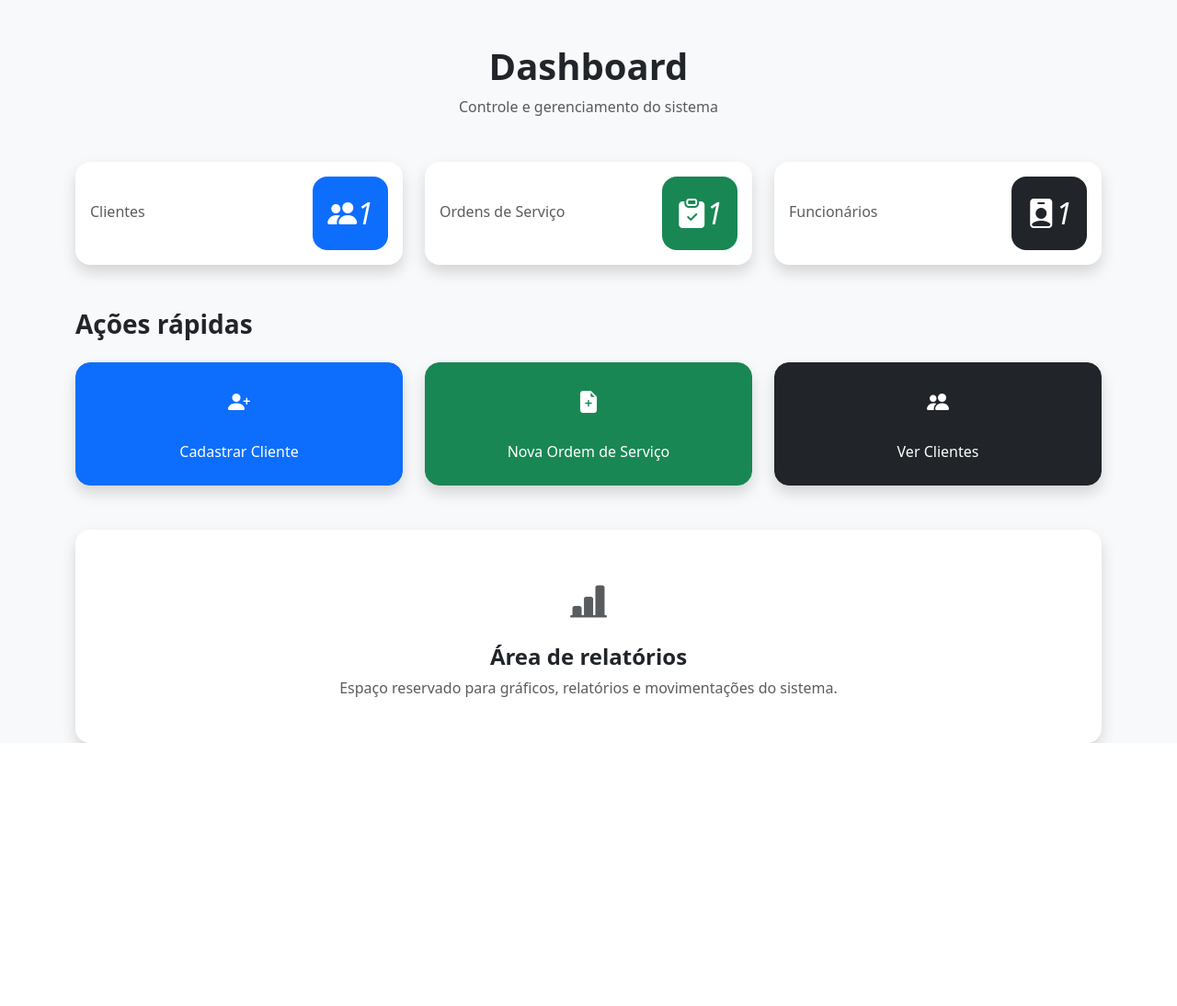
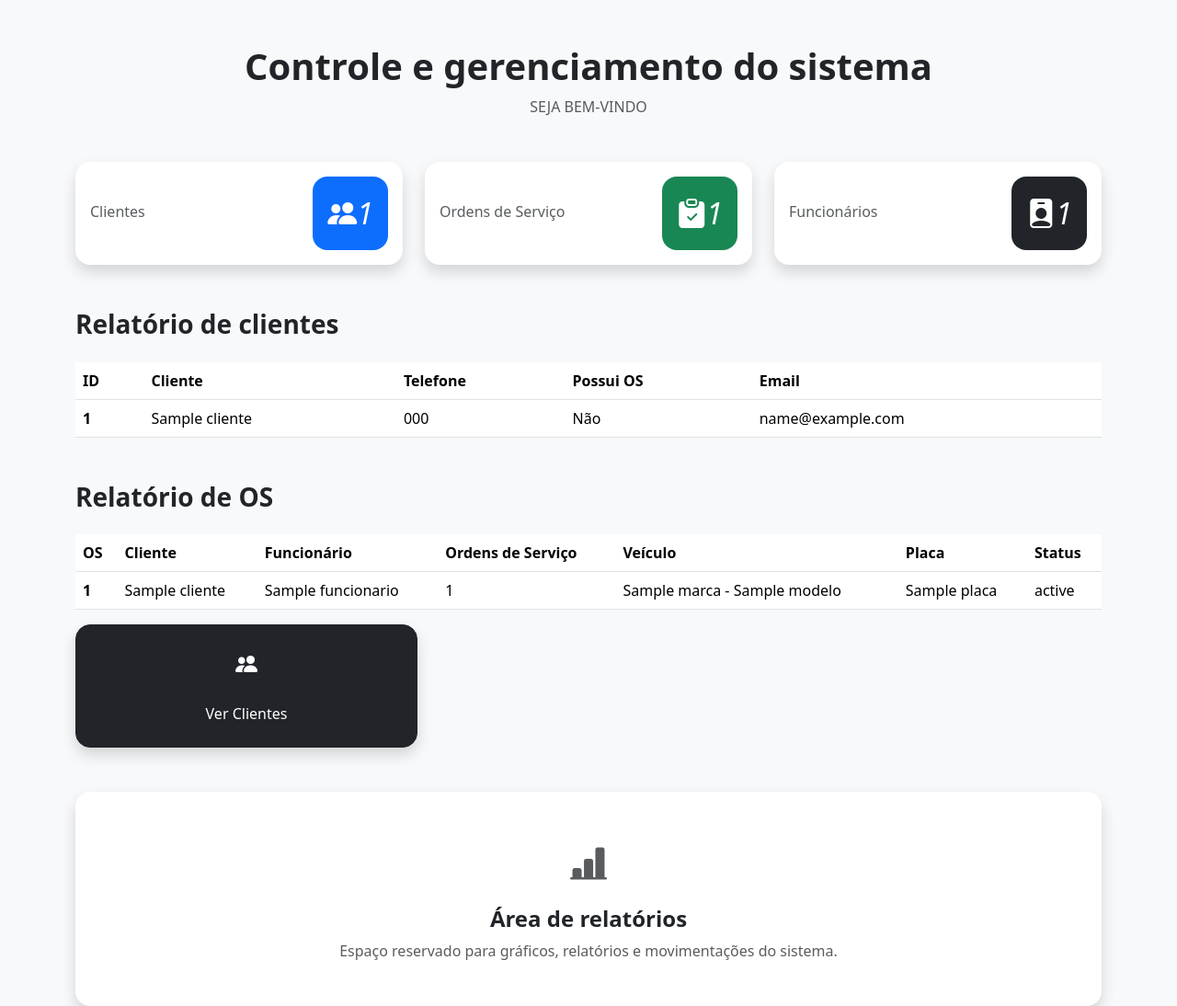
Before and after one commit to gabrielsousa2310/projetofinal708, a Flask app: template templates/dashboard.html in a window 1280 px wide. Shown: the part 56-1150 px from the top of the page at 92% size. Before the commit the page ends 864 px from the top, so only its background shows below. Run offline with Flask 3, Linux system fonts and the light colour scheme; the template is opened without the code that fills it: most values are stand-ins (such as "Sample title", 1, 10 or a date in 2020).

Commit message:
minhas alteracoes antes de atualizar no meu computador
:wq:wq:wq#:wq

```diff
--- a/app.py
+++ b/app.py
@@ -42,20 +42,23 @@ def dashboard():
         print('Usuário não logado')
         return redirect(url_for('index'))
 
-    clientes = supabase.table('clientes').select('*').execute()
     registro_os = supabase.table('registro_os').select('*').execute()
     funcionarios = supabase.table('funcionarios').select('*').execute()
+    clientes = supabase.table('clientes').select('*,registro_os(id)').execute()
 
     total_clientes = len(clientes.data) if clientes.data else 0
     total_registro_os = len(registro_os.data) if registro_os.data else 0
     total_funcionarios = len(funcionarios.data) if funcionarios.data else 0
 
-    return render_template('dashboard.html',total_clientes=total_clientes, total_registro_os=total_registro_os, total_funcionarios=total_funcionarios)
+    relatorio = (supabase.table('registro_os').select('*, clientes(nome), funcionarios(nome), veiculos(placa, marca, modelo)').execute())
+
+
+    return render_template('dashboard.html',total_clientes=total_clientes, total_registro_os=total_registro_os, total_funcionarios=total_funcionarios, relatorio=relatorio.data, clientes=clientes.data)
 
 
 @app.route('/cadastro_clientes',methods=['GET','POST'])
 def cadastro_clientes():
-    #verificar se o usuário está logado
+
     if 'id_usuario' not in session:
         print('Usuário não logado')
         return redirect(url_for('index'))
@@ -85,18 +88,20 @@ def cadastro_clientes():
 
 @app.route('/cadastro_funcionarios', methods=['GET', 'POST'])
 def cadastro_funcionarios():
-    #verificar se o usuário está logado
+
     if 'id_usuario' not in session:
         print('Usuário não logado')
         return redirect(url_for('index'))
 
     if request.method == 'POST':
+
         nome = request.form.get('nome')
         cpf = request.form.get('cpf')
-
         telefone = request.form.get('telefone')
         email = request.form.get('email')
         endereco = request.form.get('endereco')
+        numero = request.form.get('numero')
+        complemento = request.form.get('complemento')
 
         cargo = request.form.get('cargo')
         especialidade = request.form.get('especialidade')
@@ -113,6 +118,8 @@ def cadastro_funcionarios():
             'telefone': telefone,
             'email': email,
             'endereco': endereco,
+            'numero': numero,
+            'complemento': complemento,
             'cargo': cargo,
             'especialidade': especialidade,
             'salario': salario,
@@ -136,76 +143,69 @@ def registro_os():
         return redirect(url_for('index'))
 
     if request.method == 'POST':
-
-        cliente = request.form.get('cliente')
-        veiculo = request.form.get('veiculo')
-        placa = request.form.get('placa')
-        funcionario = request.form.get('funcionario')
+        cliente_id = request.form.get('cliente_id')
+        veiculo_id = request.form.get('veiculo_id')
+        funcionario_id = request.form.get('funcionario_id')
         problema_relatado = request.form.get('problema_relatado')
         servico_realizado = request.form.get('servico_realizado')
         valor = request.form.get('valor')
         status = request.form.get('status')
         observacoes = request.form.get('observacoes')
-        cliente_id = request.form.get('cliente_id')
 
         dados = {
-            'cliente': cliente,
-            'veiculo': veiculo,
-            'placa': placa,
-            'funcionario': funcionario,
+            'cliente_id': cliente_id,
+            'veiculo_id': veiculo_id,
+            'funcionario_id': funcionario_id,
             'problema_relatado': problema_relatado,
             'servico_realizado': servico_realizado,
             'valor': valor,
             'status': status,
-            'observacoes': observacoes,
-            'cliente_id' : cliente_id
+            'observacoes': observacoes
         }
-
+        print(dados)
         supabase.table('registro_os').insert(dados).execute()
         flash('Ordem de serviço registrada com sucesso!')
 
-
-
         return redirect(url_for('registro_os'))
 
-    cliente = supabase.table('clientes').select('id','nome').execute()
-
-    return render_template('registro_os.html', cliente=cliente.data)
-
+    clientes = supabase.table('clientes').select('*').execute()
+    funcionarios = supabase.table('funcionarios').select('*').execute()
+    veiculos = supabase.table('veiculos').select('*').execute()
+    registro_os = supabase.table('registro_os').select('*,clientes(nome),veiculos(marca,modelo,placa)').execute()
+    return render_template('registro_os.html', registro_os=registro_os.data, funcionarios=funcionarios.data, clientes=clientes.data, veiculos=veiculos.data)
 
 @app.route('/cadastro_veiculos', methods=['GET', 'POST'])
+
 def cadastro_veiculos():
     if 'id_usuario' not in session:
         print('Usuario nao logado')
         return redirect(url_for('index'))
 
-
-
     if request.method == 'POST':
+        cliente_id = request.form.get('cliente_id')
         marca = request.form.get('marca')
         modelo = request.form.get('modelo')
         ano = request.form.get('ano')
         placa = request.form.get('placa')
         cor = request.form.get('cor')
         observacoes = request.form.get('observacoes')
-        cliente_id = request.form.get("cliente_id")
 
         dados = {
+            'cliente_id': cliente_id,
             'marca': marca,
             'modelo': modelo,
             'ano': ano,
             'placa': placa,
             'cor': cor,
-            'observacoes': observacoes,
-            'cliente_id': cliente_id
+            'observacoes': observacoes
         }
 
         supabase.table('veiculos').insert(dados).execute()
         return redirect(url_for('cadastro_veiculos'))
 
-    cliente = supabase.table('clientes').select("id,nome").execute()
+    clientes = supabase.table('clientes').select('*').execute()
 
-    return render_template('cadastro_veiculos.html', cliente=cliente.data)
+    return render_template('cadastro_veiculos.html', clientes=clientes.data)
 
 
 @app.route('/ver_clientes')
@@ -217,7 +217,6 @@ def ver_clientes():
     clientes = supabase.table('clientes').select('*').execute()
 
     return render_template('ver_clientes.html',clientes=clientes.data)
-
 
 @app.route('/editar_cliente/<int:id>', methods=['GET', 'POST'])
 def editar_cliente(id):
--- a/templates/cadastro_clientes.html
+++ b/templates/cadastro_clientes.html
@@ -64,6 +64,7 @@
                                 class="form-control form-control-lg rounded-3"
                                 placeholder="Digite o nome completo do cliente" maxlength="100"
                                 required
+                                maxlength="100"
                             >
 
                         </div>
--- a/templates/dashboard.html
+++ b/templates/dashboard.html
@@ -12,11 +12,11 @@
         <div class="text-center mb-5">
 
             <h1 class="fw-bold">
-                Dashboard
+                Controle e gerenciamento do sistema
             </h1>
 
             <p class="text-muted">
-                Controle e gerenciamento do sistema
+                SEJA BEM-VINDO
             </p>
 
         </div>
@@ -117,53 +117,85 @@
             </div>
 
         </div>
-
-        <!-- AÇÕES RÁPIDAS -->
+        <!-- RELATORIO DE CLIENTES -->
         <div class="mt-5">
 
             <h3 class="fw-bold mb-4">
-                Ações rápidas
+                Relatório de clientes
             </h3>
 
-            <div class="row g-4">
+            <div>
 
-                <!-- CADASTRAR CLIENTE -->
-                <div class="col-md-4">
+                <table class="table">
+                    <thead>
+                        <tr>
+                            <th scope="col">ID</th>
+                            <th scope="col">Cliente</th>
+                            <th scope="col">Telefone</th>
+                            <th scope="col">Possui OS</th>
+                            <th scope="col">Email</th>
 
-                    <a href="{{ url_for('cadastro_clientes') }}"
-                    class="btn btn-primary w-100 p-4 shadow rounded-4">
+                        </tr>
+                    </thead>
+                    <tbody>
+                        {% for info in clientes %}
+                        <tr>
+                            <th scope="row">{{ loop.index }}</th>
+                            <td>{{ info.nome }}</td>
+                            <td>{{ info.telefone }}</td>
+                            <td>{% if info.registro_os %} Sim {% else %} Não {% endif %}</td>
+                            <td>{{ info.email }} </td>
 
-                        <i class="bi bi-person-plus-fill fs-4"></i>
-
-                        <br><br>
-
-                        Cadastrar Cliente
-
-                    </a>
+                        </tr>
+                        {% endfor %}
+                    </tbody>
+                </table>
 
             </div>
 
-                <!-- NOVA OS -->
-                <div class="col-md-4">
+    <!-- RELATORIO DE OS -->
+        <div class="mt-5">
 
-                    <a href="{{ url_for('registro_os') }}"
-                    class="btn btn-success w-100 p-4 shadow rounded-4">
+            <h3 class="fw-bold mb-4">
+                Relatório de OS
+            </h3>
 
-                        <i class="bi bi-file-earmark-plus-fill fs-4"></i>
+            <div>
 
-                        <br><br>
-
-                        Nova Ordem de Serviço
-
-                    </a>
+                <table class="table">
+                    <thead>
+                        <tr>
+                            <th scope="col">OS</th>
+                            <th scope="col">Cliente</th>
+                            <th scope="col">Funcionário</th>
+                            <th scope="col">Ordens de Serviço</th>
+                            <th scope="col">Veículo</th>
+                            <th scope="col">Placa</th>
+                            <th scope="col">Status</th>
+                        </tr>
+                    </thead>
+                    <tbody>
+                        {% for ordem in relatorio %}
+                        <tr>
+                            <th scope="row">{{ loop.index }}</th>
+                            <td>{{ ordem.clientes.nome }}</td>
+                            <td>{{ ordem.funcionarios.nome }}</td>
+                            <td>{{ ordem.id }}</td>
+                            <td>{{ ordem.veiculos.marca }} - {{ ordem.veiculos.modelo }}</td>
+                            <td>{{ ordem.veiculos.placa }}</td>
+                            <td>{{ ordem.status }}</td>
+                        </tr>
+                        {% endfor %}
+                    </tbody>
+                </table>
 
             </div>
+
 
             <!-- VER CLIENTES -->
             <div class="col-md-4">
 
-                    <a href="{{ url_for('ver_clientes') }}"
-                    class="btn btn-dark w-100 p-4 shadow rounded-4">
+                <a href="{{ url_for('ver_clientes') }}" class="btn btn-dark w-100 p-4 shadow rounded-4">
 
                     <i class="bi bi-people-fill fs-4"></i>
 
```
Also changed, not shown: templates/cadastro_veiculos.html (+4 -6 lines), templates/registro_os.html (+51 -59 lines). Lines whose indentation alone changed are shown as unchanged.
